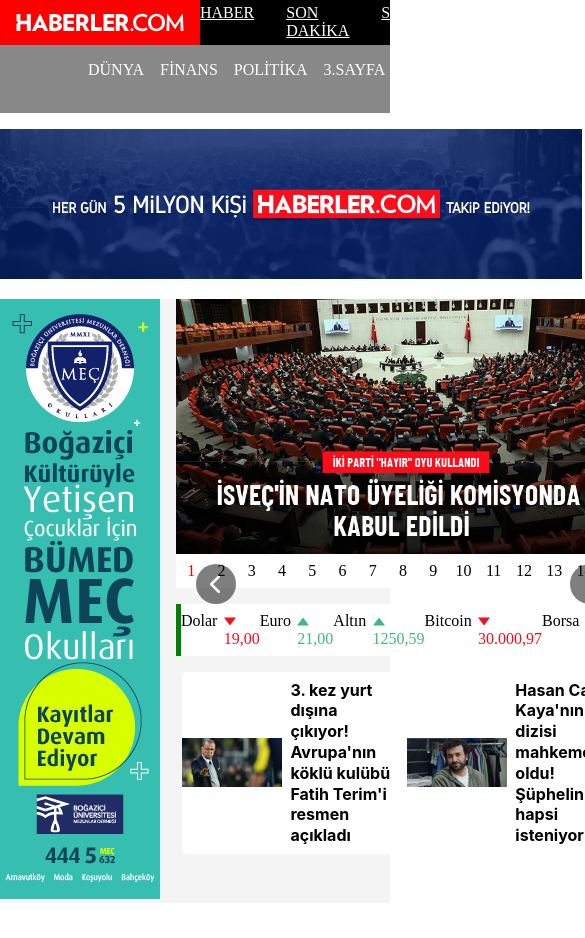
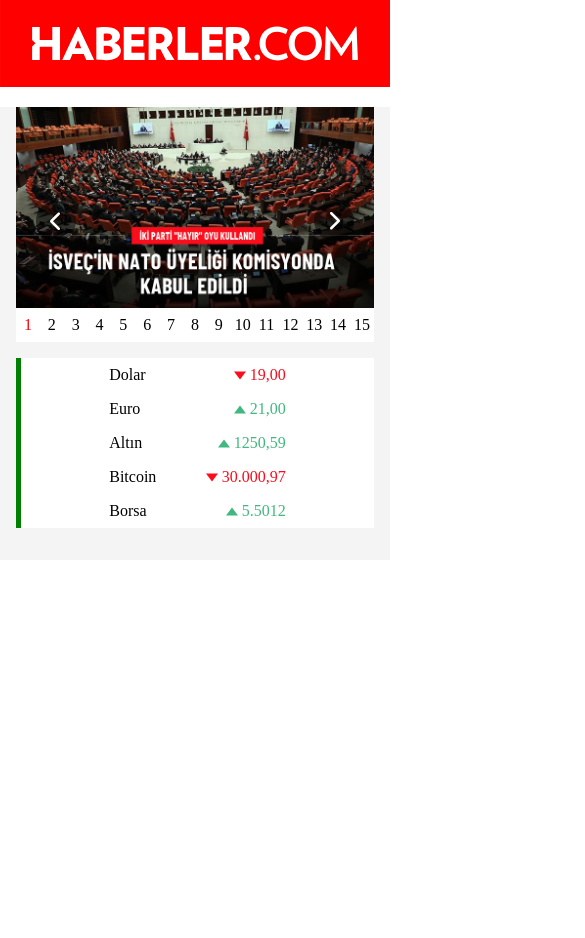
Before and after one commit to neacci/haberlercom-case, a plain HTML site: page index.html in a window 390 px wide. Shown: the top 938 px of the page, 585 px wide, since content can reach past the window. After the commit the page ends 844 px from the top, so only its background shows below. Drawn offline with nearby package versions, Linux system fonts and the light colour scheme.

Commit message:
responsive design
made some responsive rules.

```diff
--- a/index.html
+++ b/index.html
@@ -6,11 +6,16 @@
     <meta http-equiv="X-UA-Compatible" content="IE=edge">
     <meta name="viewport" content="width=device-width, initial-scale=1.0">
     <link rel="stylesheet" href="styles/main.css">
-
-    <title>Document</title>
+    <link rel="stylesheet" href="styles/responsive.css">
+    <title>Haberler.com</title>
 </head>
 
 <body class="column gap1">
+    <div class="headerMobile">
+        <div id="logoContainer">
+            <img src="img/logo.svg" alt="logo" />
+        </div>
+    </div>
     <header>
         <div class="row">
             <div id="logoContainer">
@@ -51,7 +56,7 @@
             <img src="img/banner-row.png" alt="">
         </div>
         <div class="content row gap1">
-            <div class="banner">
+            <div class="banner banner-col">
                 <img src="img/banner.png" alt="">
             </div>
             <div class="slider row">
@@ -103,10 +108,10 @@
                     <img src="img/slider-arrow-desktop.svg" alt="">
                 </div>
             </div>
-            <div class="banner">
+            <div class="banner banner-col">
                 <img src="img/banner2.png" alt="">
             </div>
-            <div class="banner">
+            <div class="banner banner-col">
                 <img src="img/banner.png" alt="">
             </div>
 
--- a/styles/main.css
+++ b/styles/main.css
@@ -283,3 +283,7 @@
 .slider-image {
     width: 100%;
 }
+
+.headerMobile {
+    display: none;
+}
--- a/styles/responsive.css
+++ b/styles/responsive.css
@@ -0,0 +1,51 @@
+@media screen and (max-width: 768px) {
+
+
+    .content {
+        flex-direction: column;
+        padding: 0 1rem;
+    }
+
+    .banner-row img,
+    .slider-image {
+        width: 100%;
+        height: auto;
+    }
+
+    .card {
+        display: none;
+    }
+
+    .banner-col {
+        display: none;
+    }
+
+    header,
+    .banner {
+        display: none;
+
+    }
+
+    .exchangeRates {
+        flex-direction: column;
+        display: flex;
+        align-items: center;
+        gap: 1rem;
+
+    }
+
+    .exchangeRate {
+        display: flex;
+        width: 50%;
+        text-align: left;
+        justify-content: space-between;
+    }
+
+    .headerMobile {
+        display: inline;
+    }
+
+    .arrow {
+        top: calc(25% - 20px)
+    }
+}
```
